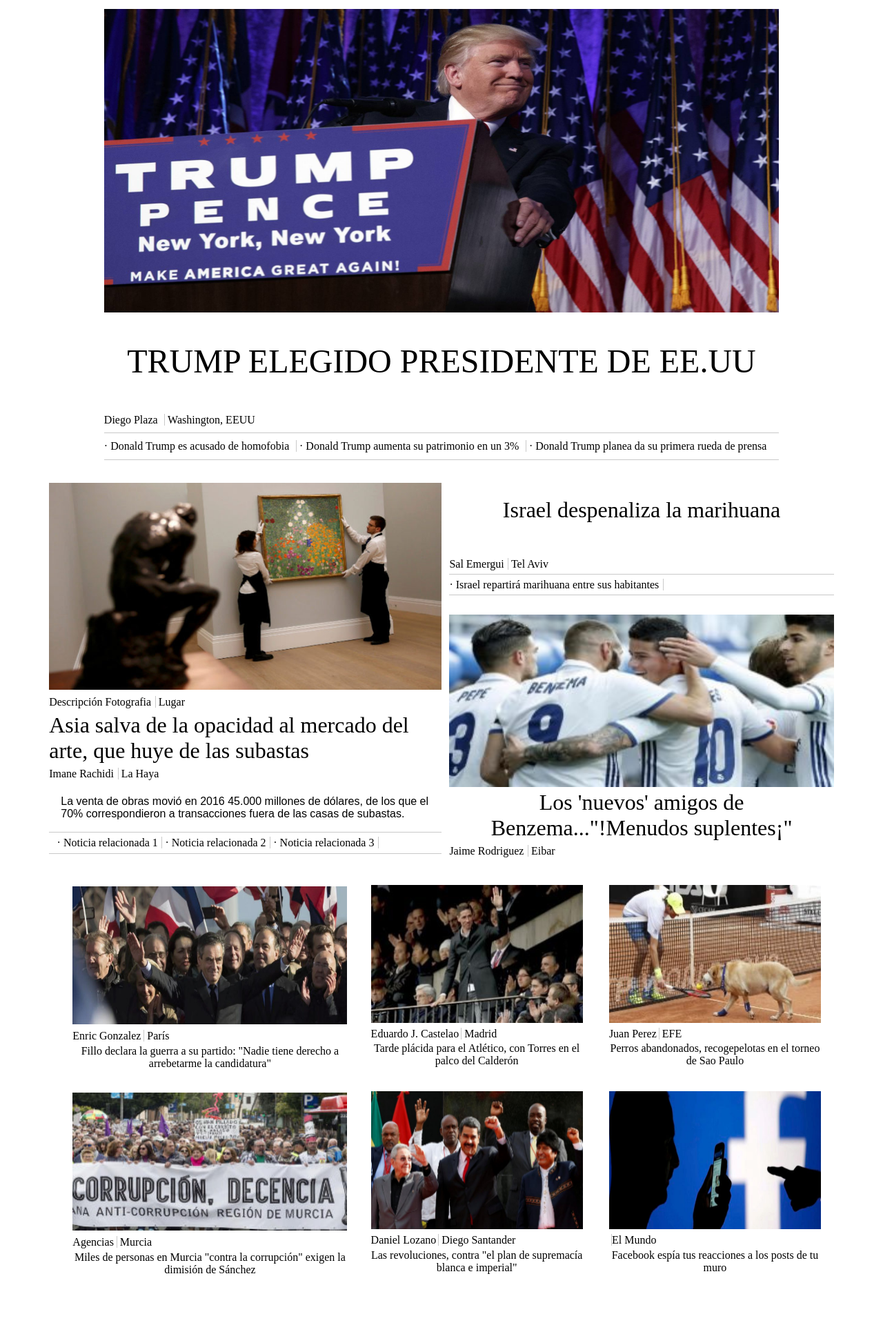
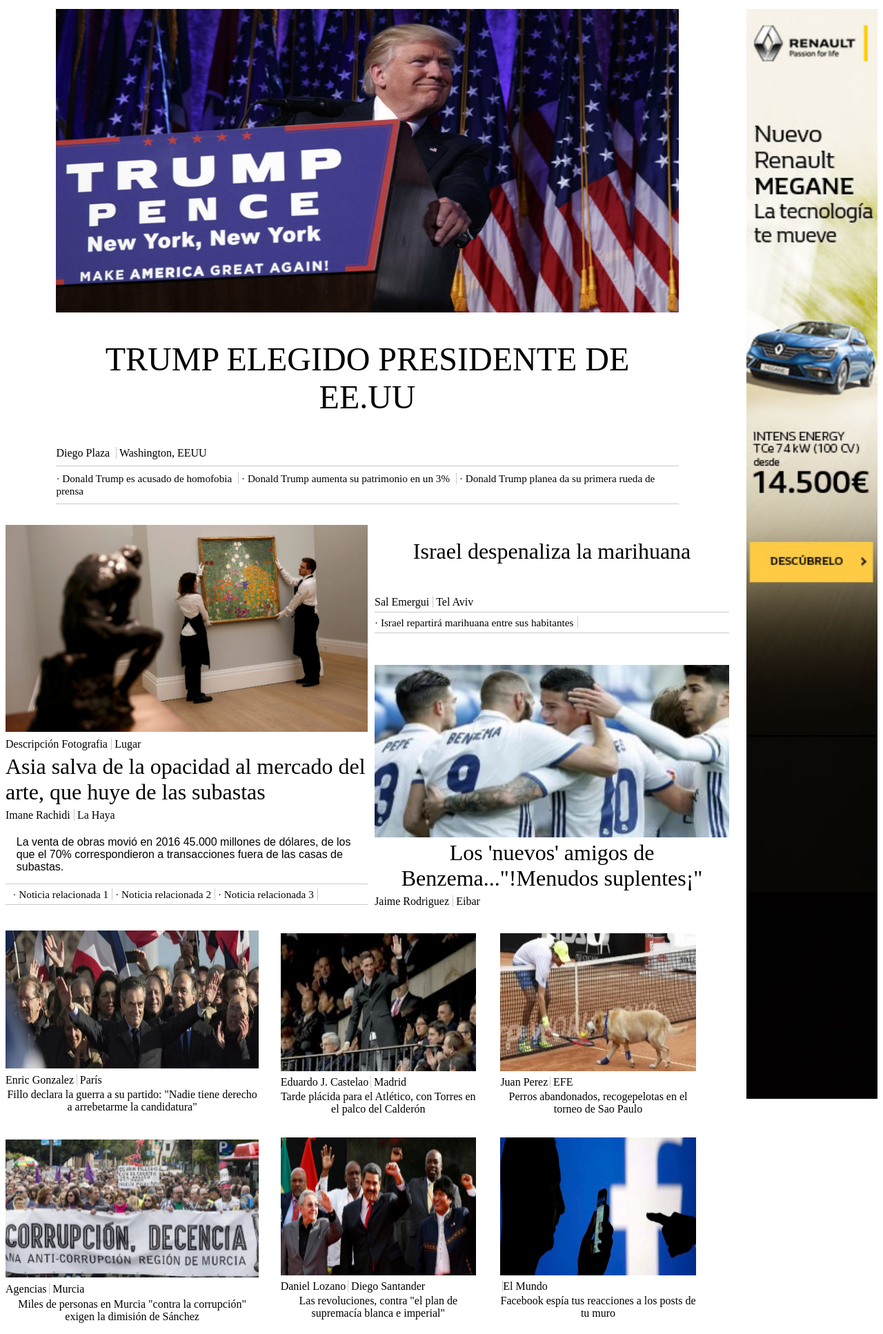
Before and after one commit to RubenCespedes/Pr-cticas-SIBW, a PHP site: page /portada.html in a window 1280 px wide. Shown: the part 141-2075 px from the top of the page at 69% size. Before the commit the page ends 1988 px from the top, so only its background shows below. Run offline with PHP 8.4, Linux system fonts and the light colour scheme.

Commit message:
Añadido el sidebar en la portada

```diff
--- a/CSS/index.css
+++ b/CSS/index.css
@@ -1,4 +1,9 @@
 /* REMODELACIÓN */
+
+#sidebar {
+    float: right;
+    width: 15%;
+}
 
 footer {
     margin: 1% 0%;
@@ -11,6 +16,7 @@
 }
 
 .noticias_relacionadas {
+    font-size: 0.95em;
     padding: 1% 0%;
     border-top: solid 1px #C9C9C9;
     border-bottom: solid 1px #c9c9c9;
@@ -39,8 +45,10 @@
 }
 
 .clear {
+    margin-top: 0%!important;
+    /*
     clear: left;
-    margin-top: 1.5%!important;
+    margin-top: 1.5%!important;*/
 }
 
 /* HEADER */
@@ -131,8 +139,10 @@
 /* FIN BARRA NAVEGACION */
 
 #cuerpo_noticias {
-    width: 90%;
-    margin: auto;
+    float: left;
+    width: 83%; // MODIFICADO PARA AÑADIR EL SIDEBAR CON LA PUBLICIDAD
+    /*width: 90%;
+    margin: auto;*/
 }
 
 /* NOTICIA IMPORTANTE (MÁS GRANDE) */
@@ -181,6 +191,7 @@
     width: 49%;
     margin-left: 1%;
     float: right;
+    margin-bottom: 2%; // AÑADIDO CUANDO EL SIDEBAR
 }
 
 .titulo_noticia {
@@ -194,18 +205,27 @@
 /* BLOQUE NOTICIAS INFERIORES */
 
 .cont_noticia_principal {
+    float: left;
+    width: 35%;
+    margin-top: 1.65%;
+    /*
     width: 35%;
     margin-left: 3%;
     display: inline-block;
     float: left;
-    margin-top: 2.25%;
+    margin-top: 2.25%;*/
 }
 
 .cont_noticia_secundaria {
     width: 27%;
+    display: inline-block;
+    margin-left: 3%;
+    margin-bottom: 2%;
+    /*
+    width: 27%;
     margin-left: 3%;
     display: inline-block;
-    margin-top: 2%;
+    margin-top: 2%;*/
 }
 
 /* INCORPORADO PARA LA NOTICIA */
--- a/portada.html
+++ b/portada.html
@@ -258,6 +258,10 @@
 
 </div>
 
+<div id="sidebar">
+    <img src="images/publicidad.png" width="100%" alt="PUBLI">
+</div>
+
 </body>
 
 </html>
```
Also changed, not shown: SIBW_bd.sql (renamed from SIBW_bd (1).sql), images/publicidad.png (added).
